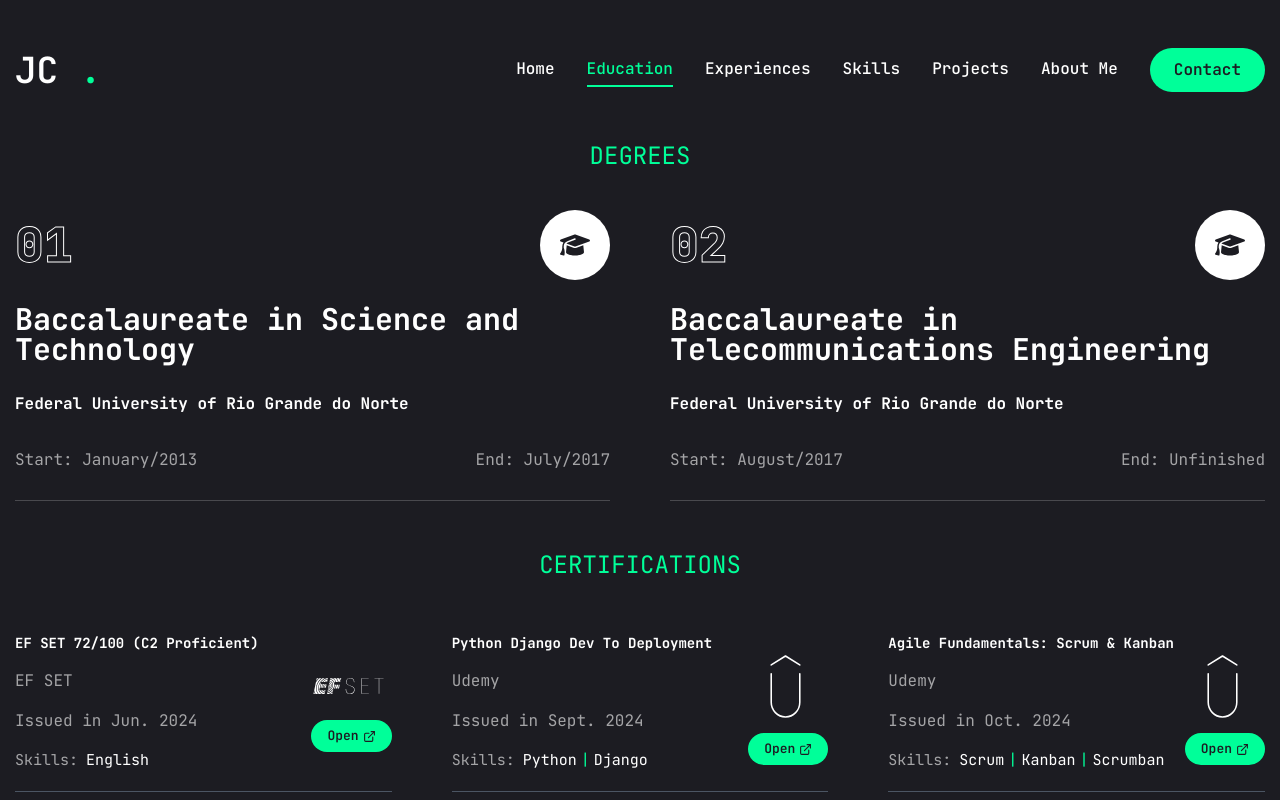
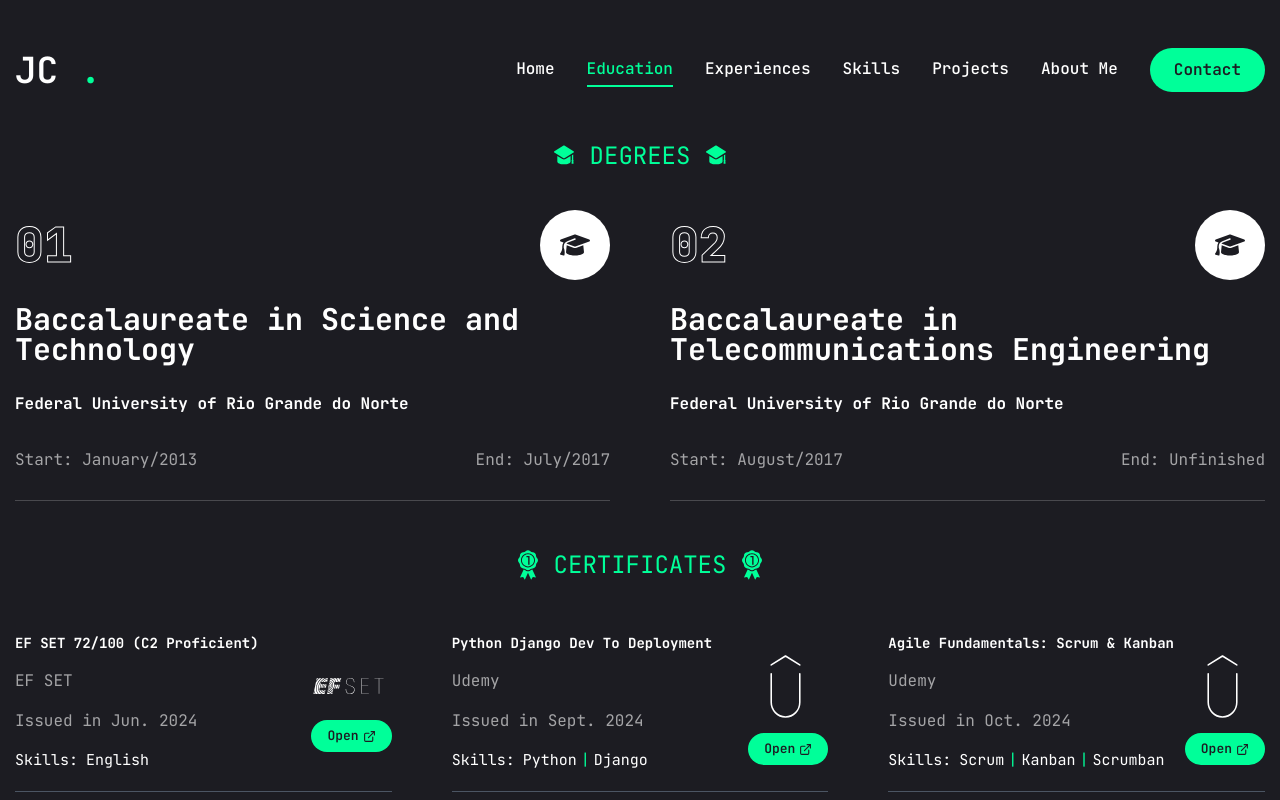
Before and after one commit to JeffersonCanuto/jefferson-portfolio, a Next.js app: page /education in a window 1280 px wide. Built offline with nearby package versions, Linux system fonts and the light colour scheme.

Commit message:
style: update styling and set cap/badge icons

```diff
--- a/src/app/education/page.jsx
+++ b/src/app/education/page.jsx
@@ -98,7 +98,23 @@ function Education() {
     return (
         <section className="min-h-[80vh] flex flex-col justify-start py-12 xl:py-0">
             <div className="container mx-auto">
-                <h3 className="w-full h-[70px] flex justify-center text-2xl text-accent">DEGREES</h3>
+                <h3 className="w-full h-[70px] flex justify-center text-2xl text-accent">
+                    <img
+                        width="20"
+                        height="40"
+                        src="/assets/others/cap.svg"
+                        alt="degree-badge"
+                        className="mb-10"
+                    />
+                    <span className="mx-4">DEGREES</span>
+                    <img
+                        width="20"
+                        height="40"
+                        src="/assets/others/cap.svg"
+                        alt="degree-badge"
+                        className="mb-10"
+                    />
+                </h3>
                 <motion.div
                     initial={{ opacity: 0}}
                     animate={{
@@ -135,7 +151,21 @@ function Education() {
             </div>
             <br />
             <div className="container mx-auto">
-                <h3 className="w-full flex justify-center text-2xl text-accent mt-4">CERTIFICATIONS</h3>
+                <h3 className="w-full flex justify-center text-2xl text-accent mt-4">
+                    <img
+                        width="20"
+                        height="40"
+                        src="/assets/others/badge.svg"
+                        alt="certificate-badge"
+                    />
+                    <span className="mx-4">CERTIFICATES</span>
+                    <img
+                        width="20"
+                        height="40"
+                        src="/assets/others/badge.svg"
+                        alt="certificate-badge"
+                    />
+                </h3>
                 <motion.div
                     initial={{ opacity: 0}}
                     animate={{
@@ -147,12 +177,12 @@ function Education() {
                     {certifications.map(certification => {
                         return (
                             <div key={certification.index} className="flex flex-row justify-between mt-12 pb-4 border-b border-b-gray-600">
-                                <div className="grid grid-cols-1 gap-2">
-                                    <h4 className="text-[14px] font-bold">{certification.title}</h4>
+                                <div className="grid grid-cols-1 gap-2 cursor-default">
+                                    <h4 className="text-[14px] font-bold hover:text-accent">{certification.title}</h4>
                                     <p className="text-white/60">{certification.school}</p>
                                     <p className="text-white/60">{certification.issuance}</p>
                                     <div className=" text-[15px] flex flex-row">
-                                        <span className="text-white/60 mr-2">Skills:</span>
+                                        <span className="mr-2">Skills:</span>
                                         <div className="flex justify-between items-end">
                                             {certification.competences.map(competence => {
                                                 return (
```
